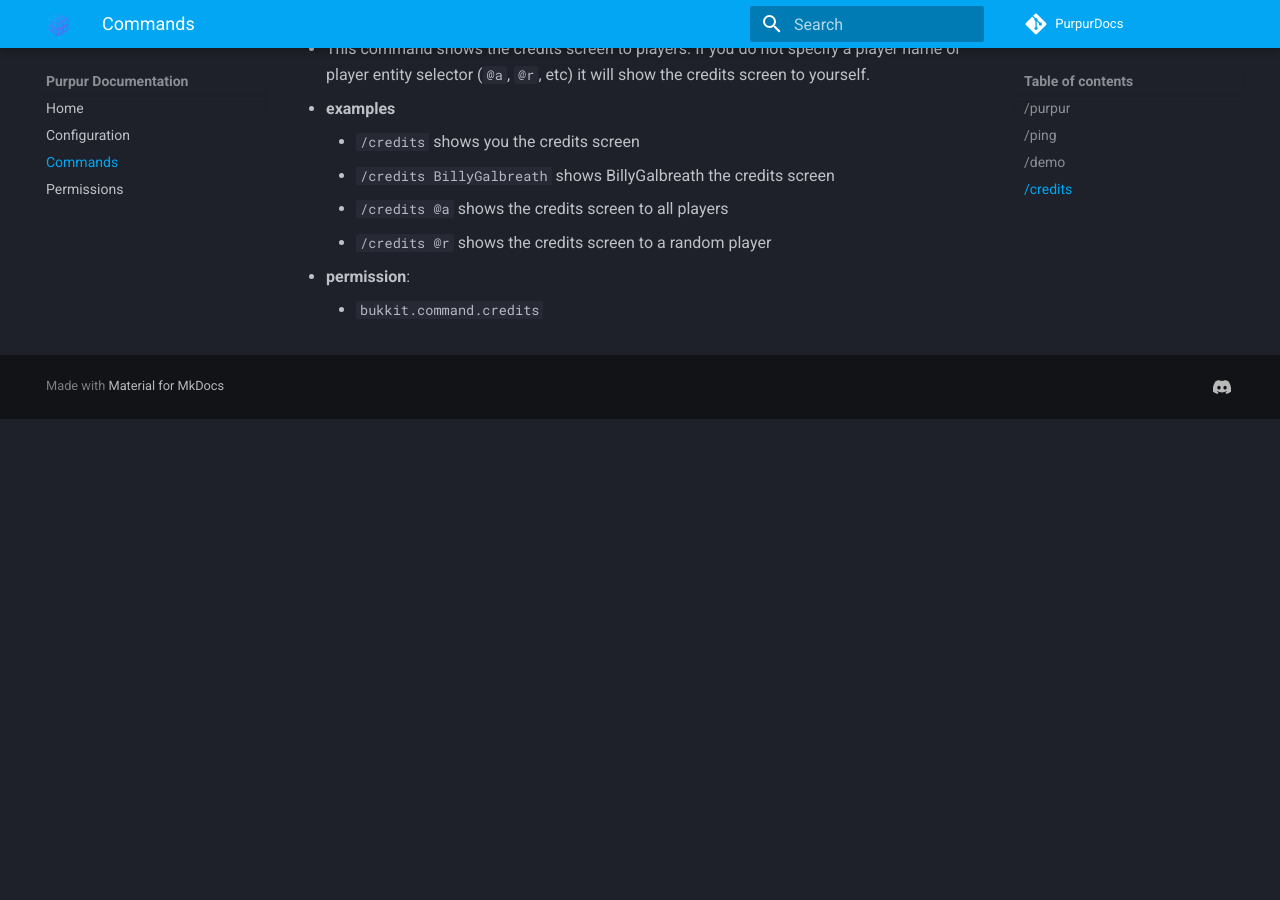
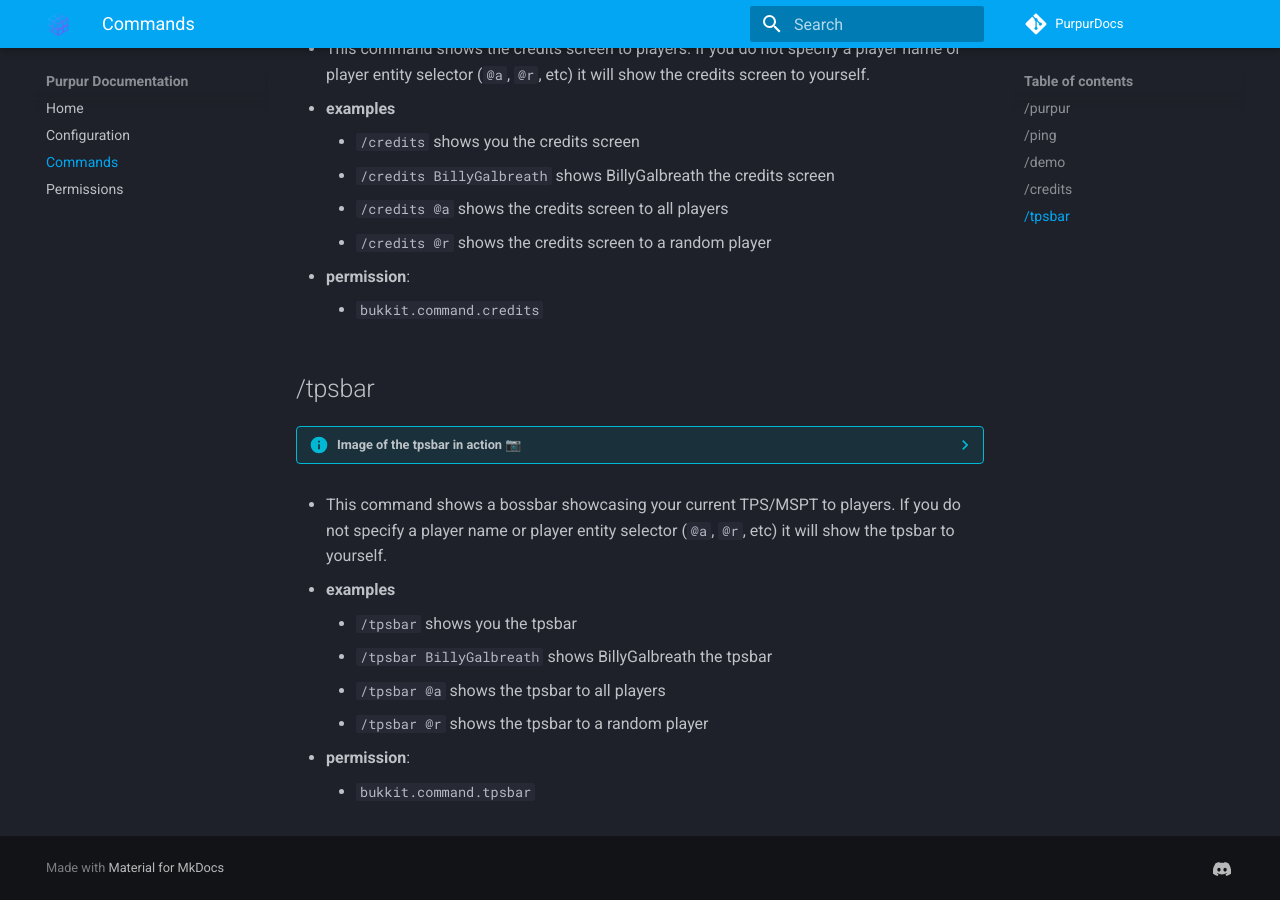
Before and after one commit to PurpurMC/PurpurDocs, an MkDocs documentation site: the page built from mkdocs/Commands.md, in a window 1280 px wide and 900 px high, scrolled down 1480 px. Built offline with MkDocs 1.6.1 and Material for MkDocs 9.7.7, drawn with Linux system fonts in a browser that asks for light colours; comment, search, counter and statistics services are not loaded; before the commit the page ends 1899 px from its top, so only the background shows below that.

Commit message:
add tpsbar to Commands page

```diff
--- a/mkdocs/Commands.md
+++ b/mkdocs/Commands.md
@@ -50,3 +50,17 @@ Purpur adds a few new commands to the game.
 
 - **permission**:
     - `bukkit.command.credits`
+
+## /tpsbar
+??? info "Image of the tpsbar in action 📷"
+    ![TPSBar in action](images/tpsbar.png)
+- This command shows a bossbar showcasing your current TPS/MSPT to players. If you do not specify a player name or player entity selector (`@a`, `@r`, etc) it will show the tpsbar to yourself.
+
+- **examples**
+    - `/tpsbar` shows you the tpsbar
+    - `/tpsbar BillyGalbreath` shows BillyGalbreath the tpsbar
+    - `/tpsbar @a` shows the tpsbar to all players
+    - `/tpsbar @r` shows the tpsbar to a random player
+
+- **permission**:
+    - `bukkit.command.tpsbar`
```
Also changed, not shown: mkdocs/images/tpsbar.png (added).
